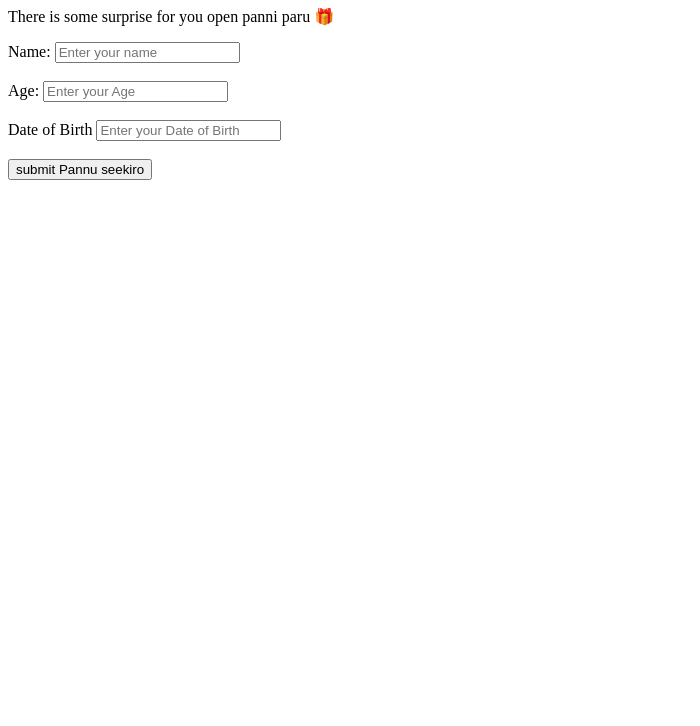
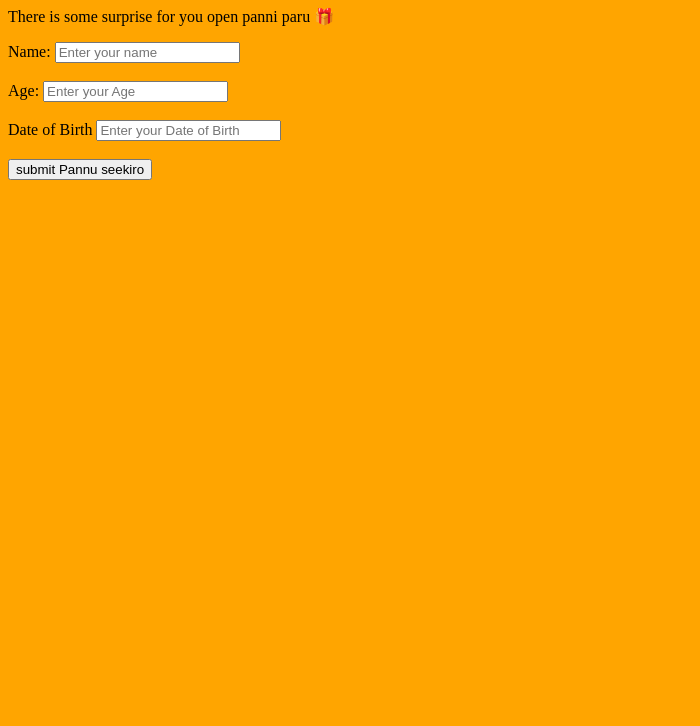
Before and after one commit to narenkarthick0405-sudo/practice, a plain HTML site: page index.html in a window 1280 px wide. Shown: the part 74-800 px from the top of the page, without its empty margins (0-700 px from the left). Drawn offline with Linux system fonts and the light colour scheme.

Commit message:
Update index.html

```diff
--- a/index.html
+++ b/index.html
@@ -2,6 +2,12 @@
 <html>
     <head>
         <title>Surprize</title>
+        <style>
+            body
+            {
+                background:orange;
+            }
+        </style>
     </head>
     <body>
         <h1>Unkku oru Surprize vechu irukkan Deeksh ✨</h1>
```
